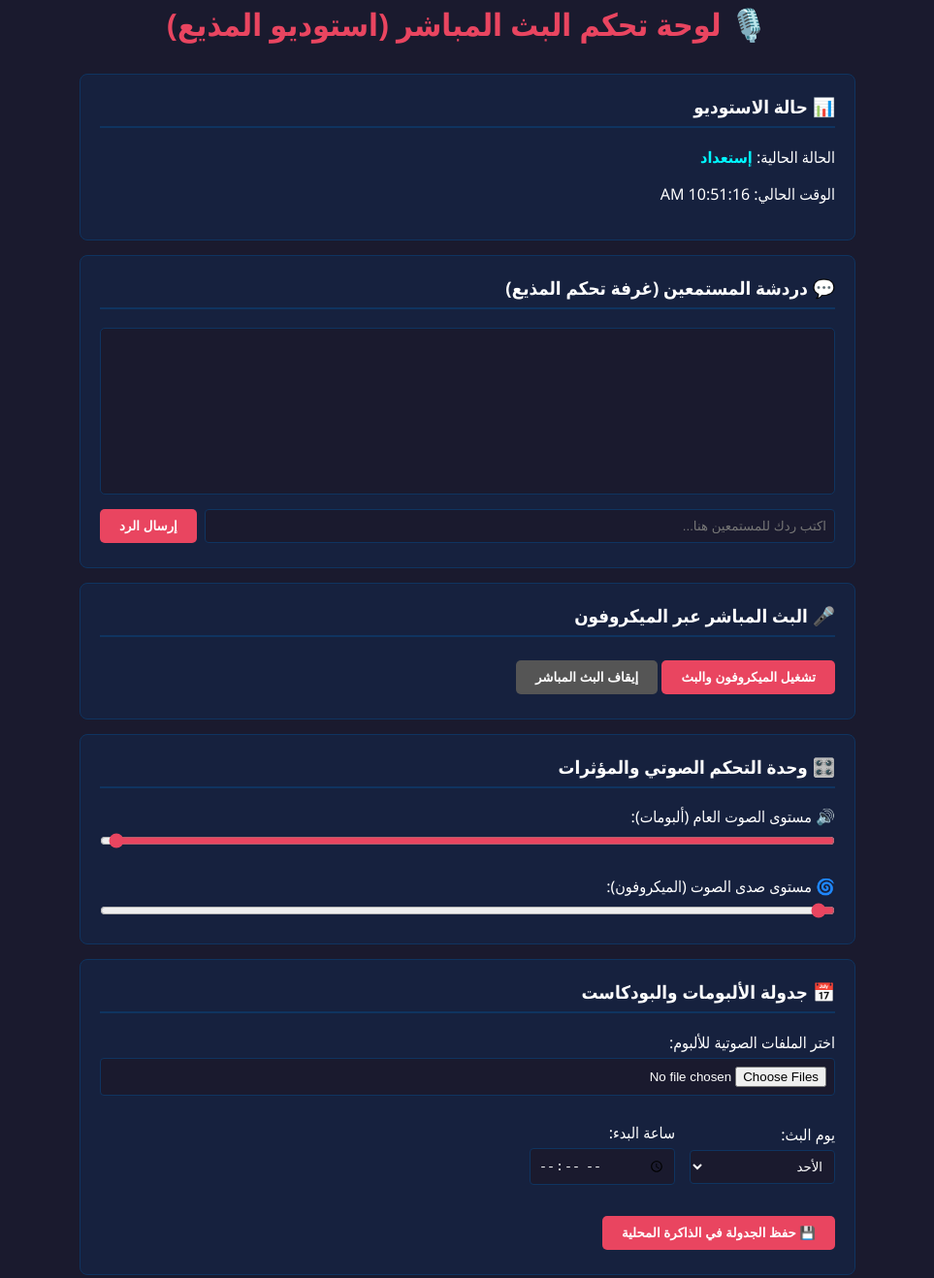
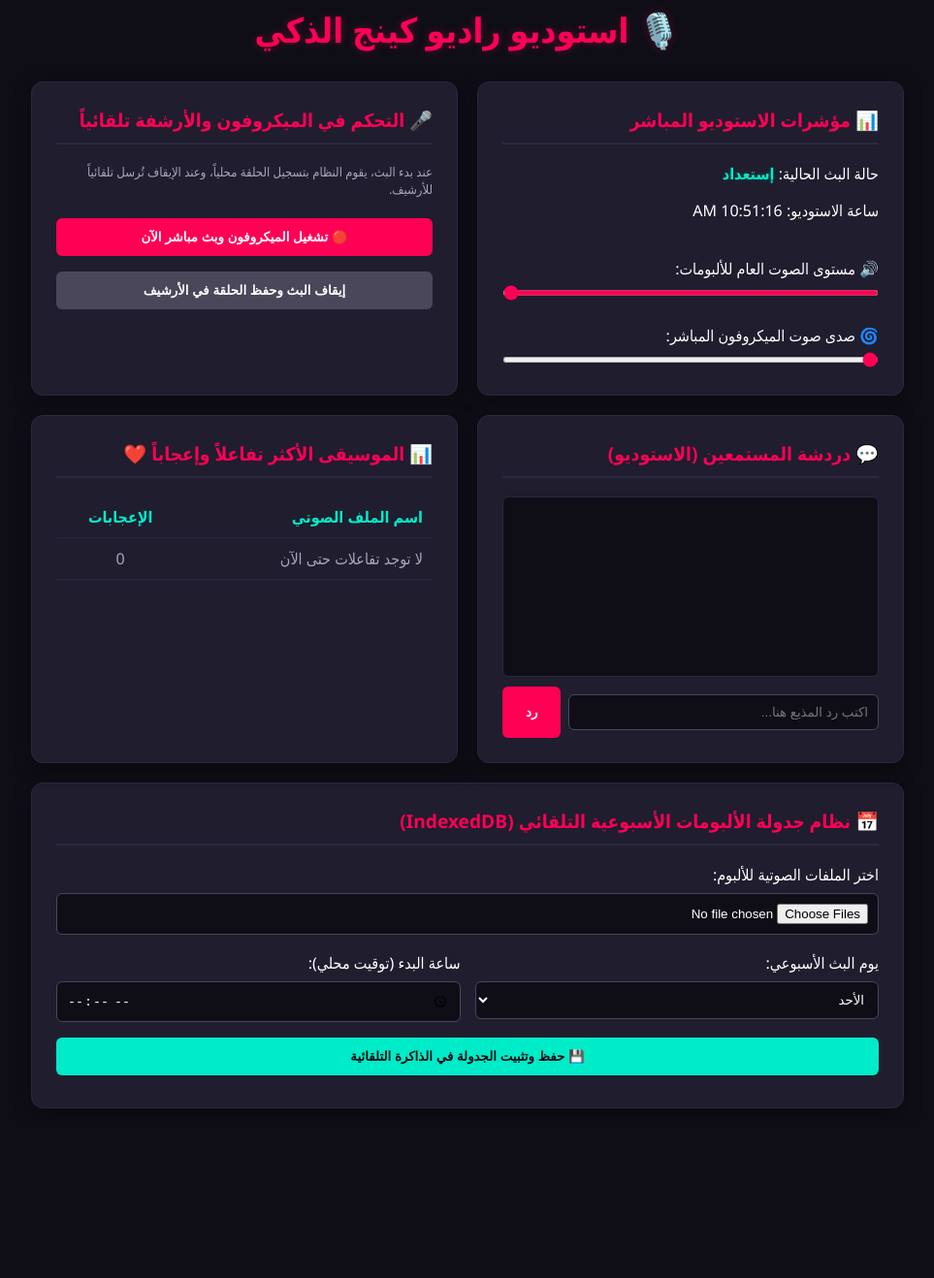
Before and after one commit to Hammoudi16/smart-radio-king, a website: page index.html in a window 1280 px wide. Shown: the part 38-1356 px from the top of the page at 97% size, without its empty margins (158-1121 px from the left). After the commit the page ends 1201 px from the top, so only its background shows below. Drawn offline with Linux system fonts and the light colour scheme.

Commit message:
Update title and layout for radio studio page

```diff
--- a/index.html
+++ b/index.html
@@ -3,75 +3,89 @@
   <head>
     <meta charset="UTF-8">
     <meta name="viewport" content="width=device-width, initial-scale=1.0">
-    <title>لوحة تحكم راديو كينج الذكي</title>
+    <title>استوديو راديو كينج الاحترافي</title>
     <style>
-        body { font-family: 'Segoe UI', Tahoma, Geneva, Verdana, sans-serif; background: #1a1a2e; color: #fff; padding: 20px; margin: 0; }
-        .container { max-width: 800px; margin: 0 auto; }
-        h1 { text-align: center; color: #e94560; margin-bottom: 30px; }
-        .card { background: #16213e; padding: 20px; border-radius: 8px; margin-bottom: 15px; border: 1px solid #0f3460; }
-        .card h3 { margin-top: 0; border-bottom: 2px solid #0f3460; padding-bottom: 8px; }
-        button { background: #e94560; color: white; border: none; padding: 10px 20px; border-radius: 5px; cursor: pointer; font-weight: bold; margin: 5px 0; }
-        button:disabled { background: #555; cursor: not-allowed; }
-        .status { color: #00f7ff; font-weight: bold; }
-        input, select { background: #1a1a2e; color: #fff; border: 1px solid #0f3460; padding: 8px; border-radius: 4px; margin: 5px 0; box-sizing: border-box; }
-        input[type="range"] { width: 100%; height: 8px; border-radius: 5px; background: #0f3460; accent-color: #e94560; }
-        .flex-group { display: flex; flex-wrap: wrap; gap: 15px; align-items: center; }
-        .form-item { display: flex; flex-direction: column; min-width: 150px; }
-        .chat-messages { height: 150px; overflow-y: auto; background: #1a1a2e; border: 1px solid #0f3460; padding: 10px; border-radius: 5px; margin-bottom: 10px; }
+        body { font-family: 'Segoe UI', Tahoma, Geneva, Verdana, sans-serif; background: #0f0e17; color: #fffffe; padding: 20px; margin: 0; }
+        .container { max-width: 900px; margin: 0 auto; }
+        h1 { text-align: center; color: #ff0055; font-size: 2.2rem; margin-bottom: 30px; text-shadow: 0 0 10px rgba(255, 0, 85, 0.3); }
+        .grid-layout { display: grid; grid-template-columns: repeat(auto-fit, minmax(350px, 1fr)); gap: 20px; }
+        .card { background: #1f1d2e; padding: 25px; border-radius: 12px; border: 1px solid #2a283e; box-shadow: 0 4px 20px rgba(0,0,0,0.4); }
+        .card h3 { margin-top: 0; color: #ff0055; border-bottom: 2px solid #2a283e; padding-bottom: 10px; font-size: 1.2rem; }
+        button { background: #ff0055; color: #fffffe; border: none; padding: 12px 24px; border-radius: 6px; cursor: pointer; font-weight: bold; transition: 0.3s; width: 100%; margin: 8px 0; }
+        button:hover { background: #ff3377; transform: translateY(-2px); }
+        button:disabled { background: #4a475a; cursor: not-allowed; transform: none; }
+        .status { color: #00ebc7; font-weight: bold; text-shadow: 0 0 5px rgba(0, 235, 199, 0.2); }
+        input, select { background: #0f0e17; color: #fffffe; border: 1px solid #4a475a; padding: 10px; border-radius: 6px; margin: 8px 0; width: 100%; box-sizing: border-box; }
+        input[type="range"] { accent-color: #ff0055; background: #2a283e; height: 6px; border-radius: 3px; padding: 0; }
+        .chat-messages { height: 160px; overflow-y: auto; background: #0f0e17; border: 1px solid #2a283e; padding: 12px; border-radius: 6px; margin-bottom: 10px; font-size: 14px; }
         .chat-input-row { display: flex; gap: 8px; }
         .chat-input { flex: 1; }
+        table { width: 100%; text-align: right; border-collapse: collapse; margin-top: 10px; }
+        th, td { padding: 10px; border-bottom: 1px solid #2a283e; }
+        th { color: #00ebc7; }
     </style>
   </head>
   <body>
 
     <div class="container">
-      <h1>🎙️ لوحة تحكم البث المباشر (استوديو المذيع)</h1>
+      <h1>🎙️ استوديو راديو كينج الذكي</h1>
+
+      <div class="grid-layout">
+        <div class="card">
+          <h3>📊 مؤشرات الاستوديو المباشر</h3>
+          <p>حالة البث الحالية: <span id="currentStatus" class="status">إستعداد</span></p>
+          <p>ساعة الاستوديو: <span id="clock">00:00:00</span></p>
+          <br>
+          <label>🔊 مستوى الصوت العام للألبومات:</label>
+          <input type="range" id="volumeSlider" min="0" max="1" step="0.1" value="1">
+          <br><br>
+          <label>🌀 صدى صوت الميكروفون المباشر:</label>
+          <input type="range" id="echoSlider" min="0" max="0.8" step="0.1" value="0">
+        </div>
 
         <div class="card">
-        <h3>📊 حالة الاستوديو</h3>
-        <p>الحالة الحالية: <span id="currentStatus" class="status">إستعداد</span></p>
-        <p>الوقت الحالي: <span id="clock">00:00:00</span></p>
+          <h3>🎤 التحكم في الميكروفون والأرشفة تلقائياً</h3>
+          <p style="font-size: 13px; color: #a7a6ba;">عند بدء البث، يقوم النظام بتسجيل الحلقة محلياً، وعند الإيقاف تُرسل تلقائياً للأرشيف.</p>
+          <button id="startMicBtn">🔴 تشغيل الميكروفون وبث مباشر الآن</button>
+          <button id="stopMicBtn" disabled style="background: #4a475a;">إيقاف البث وحفظ الحلقة في الأرشيف</button>
         </div>
 
-      <!-- مساحة شات المذيع المضافة لاستقبال والرد على المستمعين -->
         <div class="card">
-        <h3>💬 دردشة المستمعين (غرفة تحكم المذيع)</h3>
+          <h3>💬 دردشة المستمعين (الاستوديو)</h3>
           <div class="chat-messages" id="studioChatMessages"></div>
           <div class="chat-input-row">
-          <input type="text" id="studioChatInput" class="chat-input" placeholder="اكتب ردك للمستمعين هنا...">
-          <button id="sendStudioChatBtn">إرسال الرد</button>
+            <input type="text" id="studioChatInput" class="chat-input" placeholder="اكتب رد المذيع هنا...">
+            <button id="sendStudioChatBtn" style="width: auto; margin: 0;">رد</button>
           </div>
         </div>
 
         <div class="card">
-        <h3>🎤 البث المباشر عبر الميكروفون</h3>
-        <button id="startMicBtn">تشغيل الميكروفون والبث</button>
-        <button id="stopMicBtn" disabled>إيقاف البث المباشر</button>
-      </div>
-
-      <div class="card">
-        <h3>🎛️ وحدة التحكم الصوتي والمؤثرات</h3>
-        <div class="form-item">
-          <label for="volumeSlider">🔊 مستوى الصوت العام (ألبومات):</label>
-          <input type="range" id="volumeSlider" min="0" max="1" step="0.1" value="1">
-        </div>
-        <br>
-        <div class="form-item">
-          <label for="echoSlider">🌀 مستوى صدى الصوت (الميكروفون):</label>
-          <input type="range" id="echoSlider" min="0" max="0.8" step="0.1" value="0">
+          <h3>📊 الموسيقى الأكثر تفاعلاً وإعجاباً ❤️</h3>
+          <table>
+            <thead>
+              <tr>
+                <th>اسم الملف الصوتي</th>
+                <th style="text-align: center;">الإعجابات</th>
+              </tr>
+            </thead>
+            <tbody id="likesTableBody">
+              <tr>
+                <td style="color: #a7a6ba;">لا توجد تفاعلات حتى الآن</td>
+                <td style="text-align: center; color: #a7a6ba;">0</td>
+              </tr>
+            </tbody>
+          </table>
         </div>
       </div>
 
-      <div class="card">
-        <h3>📅 جدولة الألبومات والبودكاست</h3>
-        <div class="form-item">
+      <div class="card" style="margin-top: 20px;">
+        <h3>📅 نظام جدولة الألبومات الأسبوعية التلقائي (IndexedDB)</h3>
         <label>اختر الملفات الصوتية للألبوم:</label>
         <input type="file" id="albumFiles" multiple accept="audio/*">
-        </div>
-        <br>
-        <div class="flex-group">
-          <div class="form-item">
-            <label for="schedDay">يوم البث:</label>
+
+        <div style="display: flex; gap: 15px; margin-top: 10px;">
+          <div style="flex: 1;">
+            <label>يوم البث الأسبوعي:</label>
             <select id="schedDay">
               <option value="0">الأحد</option>
               <option value="1">الإثنين</option>
@@ -82,13 +96,12 @@
               <option value="6">السبت</option>
             </select>
           </div>
-          <div class="form-item">
-            <label for="schedTime">ساعة البدء:</label>
+          <div style="flex: 1;">
+            <label>ساعة البدء (توقيت محلي):</label>
             <input type="time" id="schedTime">
           </div>
         </div>
-        <br>
-        <button id="saveSchedBtn">💾 حفظ الجدولة في الذاكرة المحلية</button>
+        <button id="saveSchedBtn" style="background: #00ebc7; color: #0f0e17;">💾 حفظ وتثبيت الجدولة في الذاكرة التلقائية</button>
       </div>
     </div>
 
```
Lines whose indentation alone changed are shown as unchanged.
